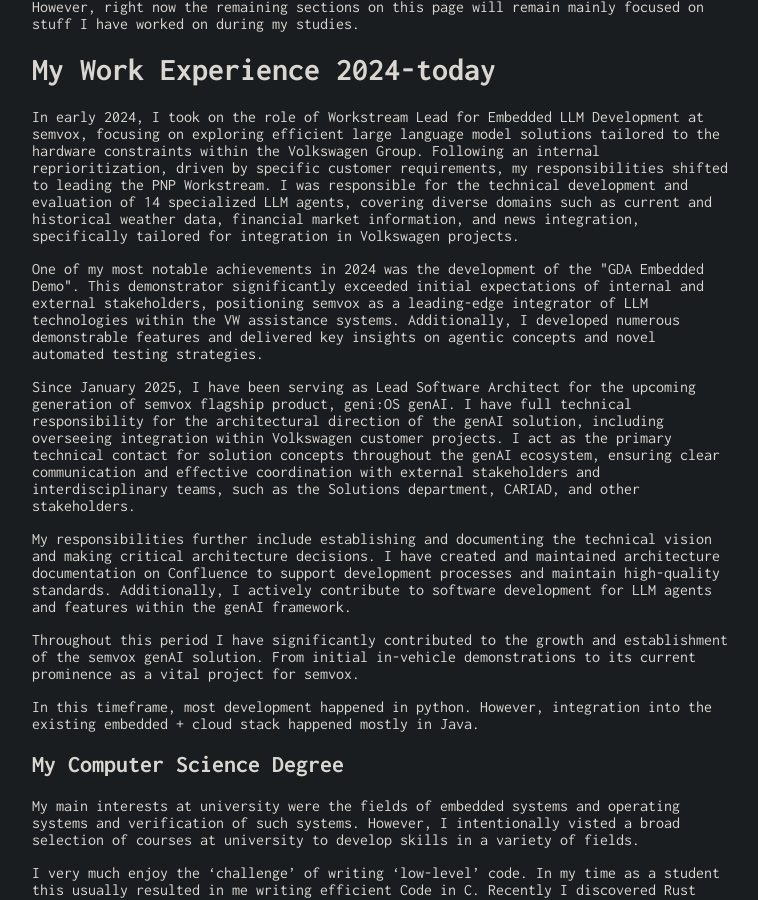
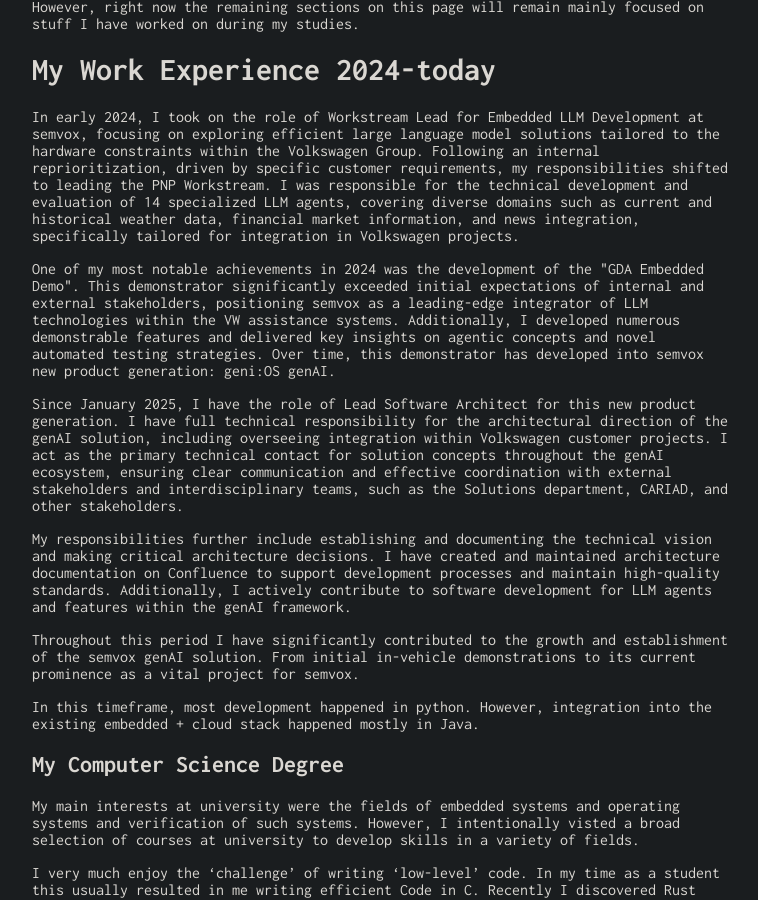
Before and after one commit to schaefer-dev/schaefer-dev.github.io, a Jekyll site: the page built from index.md, in a window 1280 px wide and 900 px high, scrolled down 1046 px. Shown: the whole window, without its empty margins (258-1016 px from the left). Built offline with Jekyll 4.4.1, drawn with Linux system fonts in a browser that asks for light colours.

Commit message:
Minor refinements

```diff
--- a/index.md
+++ b/index.md
@@ -36,9 +36,9 @@
 
 In early 2024, I took on the role of Workstream Lead for Embedded LLM Development at semvox, focusing on exploring efficient large language model solutions tailored to the hardware constraints within the Volkswagen Group. Following an internal reprioritization, driven by specific customer requirements, my responsibilities shifted to leading the PNP Workstream. I was responsible for the technical development and evaluation of 14 specialized LLM agents, covering diverse domains such as current and historical weather data, financial market information, and news integration, specifically tailored for integration in Volkswagen projects.
 
-One of my most notable achievements in 2024 was the development of the \"GDA Embedded Demo\". This demonstrator significantly exceeded initial expectations of internal and  external stakeholders, positioning semvox as a leading-edge integrator of LLM technologies within the VW assistance systems. Additionally, I developed numerous demonstrable features and delivered key insights on agentic concepts and novel automated testing strategies.
+One of my most notable achievements in 2024 was the development of the \"GDA Embedded Demo\". This demonstrator significantly exceeded initial expectations of internal and  external stakeholders, positioning semvox as a leading-edge integrator of LLM technologies within the VW assistance systems. Additionally, I developed numerous demonstrable features and delivered key insights on agentic concepts and novel automated testing strategies. Over time, this demonstrator has developed into semvox new product generation: geni:OS genAI.
 
-Since January 2025, I have been serving as Lead Software Architect for the upcoming generation of semvox flagship product, geni:OS genAI. I have full technical responsibility for the architectural direction of the genAI solution, including overseeing integration within Volkswagen customer projects. I act as the primary technical contact for solution concepts throughout the genAI ecosystem, ensuring clear communication and effective coordination with external stakeholders and interdisciplinary teams, such as the Solutions department, CARIAD, and other stakeholders.
+Since January 2025, I have the role of Lead Software Architect for this new product generation. I have full technical responsibility for the architectural direction of the genAI solution, including overseeing integration within Volkswagen customer projects. I act as the primary technical contact for solution concepts throughout the genAI ecosystem, ensuring clear communication and effective coordination with external stakeholders and interdisciplinary teams, such as the Solutions department, CARIAD, and other stakeholders.
 
 My responsibilities further include establishing and documenting the technical vision and making critical architecture decisions. I have created and maintained architecture documentation on Confluence to support development processes and maintain high-quality standards. Additionally, I actively contribute to software development for LLM agents and features within the genAI framework.
 
```
